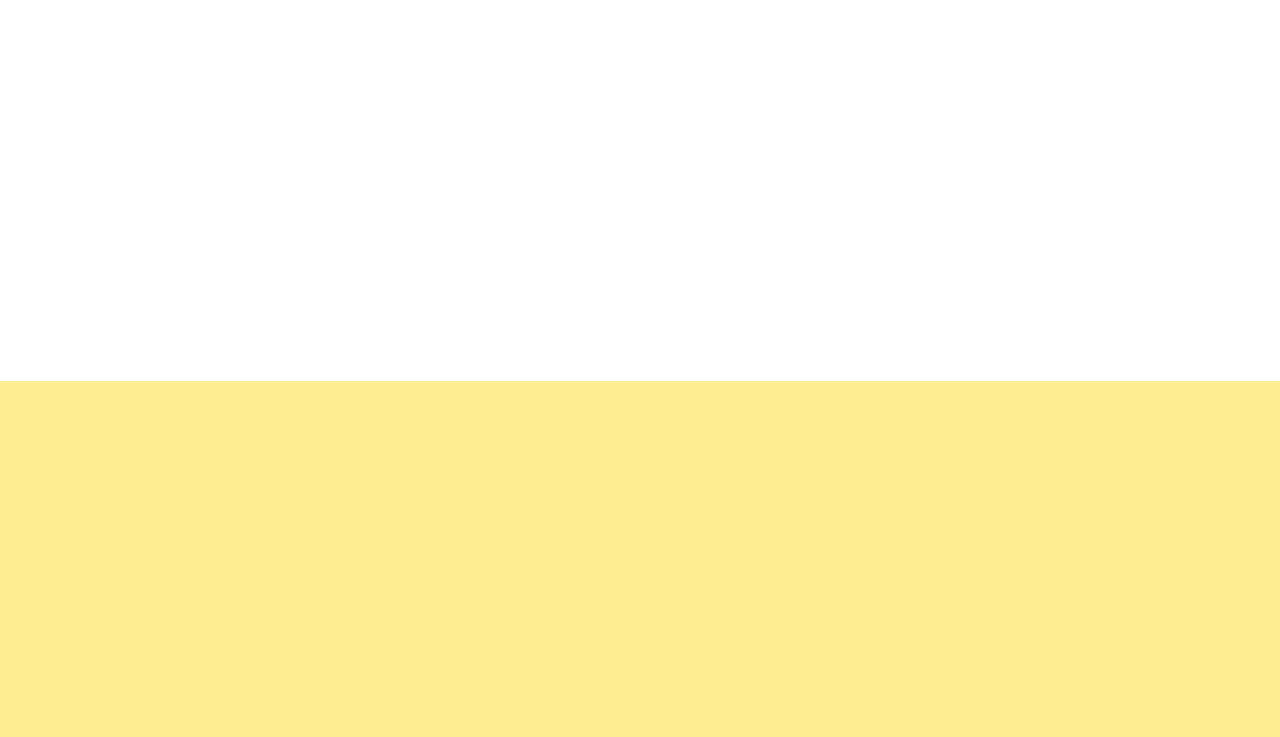
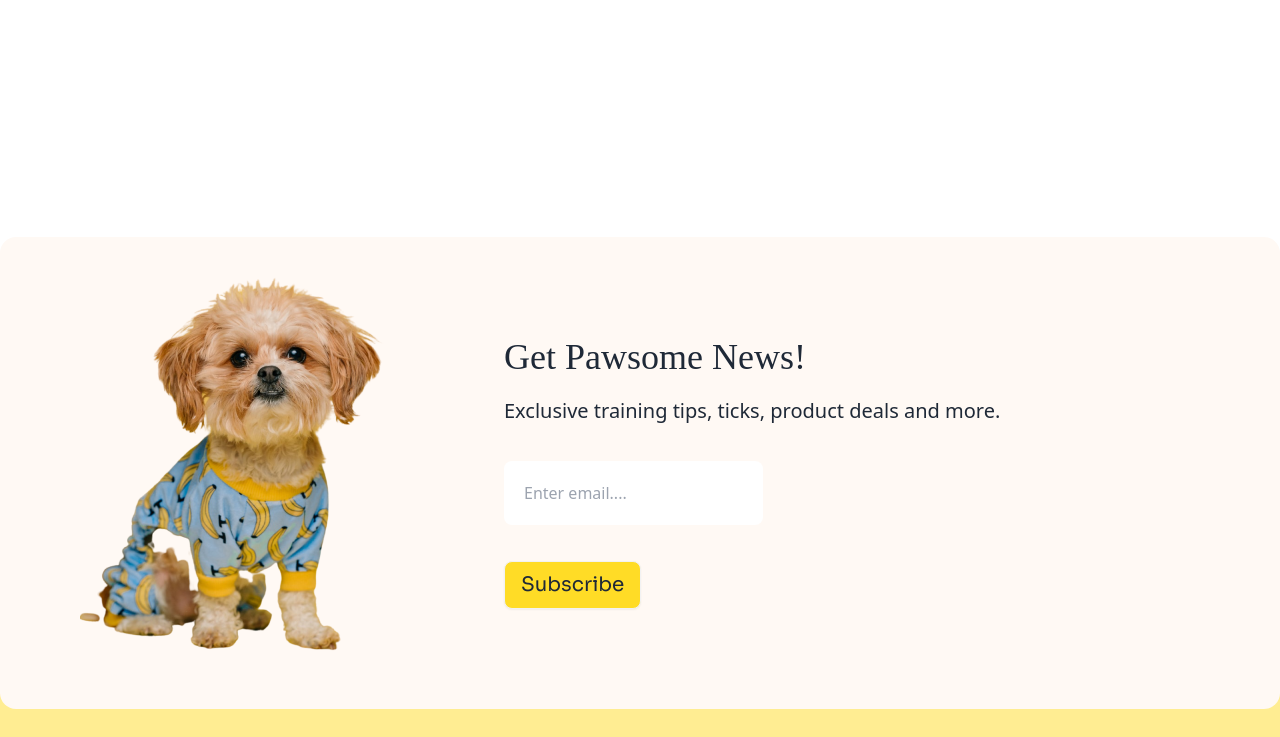
Before and after one commit to Rayhan-Rony/Browse-4-Pets, a plain HTML site: page index.html in a window 1280 px wide. Shown: the part 2767-3504 px from the top of the page. Drawn offline with nearby package versions, Linux system fonts and the light colour scheme; a web font is replaced by a local one.

Commit message:
added pawsome section

```diff
--- a/index.html
+++ b/index.html
@@ -197,7 +197,7 @@
       </section>
     </header>
     <!-- main -->
-    <main>
+    <main class="relative">
       <!-- categories section  -->
       <section class="lg:mt-36 lg:mb-32 mb-14 mt-[-54px] container mx-auto">
         <div class="lg:p-0 pl-2">
@@ -515,9 +515,9 @@
           </div>
         </div>
       </section>
-
+      <!-- mb-[405px] -->
       <!-- Everyday Section  -->
-      <section class="container mx-auto lg:mt-36 mt-14 mb-96 px-2 lg:px-0">
+      <section class="container mx-auto lg:mt-36 mt-14 px-2 lg:px-0">
         <h1 class="adlam-font lg:text-3xl text-2xl">Everyday low Price</h1>
 
         <div class="flex lg:flex-row flex-col lg:gap-6 gap-3 lg:mt-12 mt-8">
@@ -560,9 +560,39 @@
           </div>
         </div>
       </section>
+      <!-- pawsome section  -->
+      <section class="relative top-60">
+        <div class="lg:px-0 px-2">
+          <div
+            class="flex lg:flex-row flex-col container mx-auto bg-primary-bg items-center py-10 lg:pl-20 pl-5 rounded-2xl lg:gap-28 gap-4 lg:text-left text-center"
+          >
+            <div>
+              <img src="./assets/cute-pet-mid.png" alt="" />
+            </div>
+            <div class="flex-grow">
+              <h2 class="adlam-font lg:text-4xl text-2xl">Get Pawsome News!</h2>
+              <p class="font-sora lg:text-xl text-base mt-5">
+                Exclusive training tips, ticks, product deals and more.
+              </p>
+              <input
+                class="p-5 placeholder:text-[rgba(196, 196, 196, 1)] rounded-lg lg:w-1/3 w-11/12 my-9"
+                type="email"
+                placeholder="Enter email...."
+              />
+              <div>
+                <button
+                  class="btn bg-primary-color sora-font font-normal lg:text-xl text-base"
+                >
+                  Subscribe
+                </button>
+              </div>
+            </div>
+          </div>
+        </div>
+      </section>
     </main>
     <!-- footer -->
-    <footer class="bg-footer-bg mb-96 sora-font">
+    <footer class="bg-footer-bg sora-font">
       <div
         class="container mx-auto flex flex-col lg:flex-row justify-between gap-12 lg:gap-0 pt-[366px] lg:pb-36 pb-10 lg:px-0 px-2 items-start lg:items-end"
       >
```
